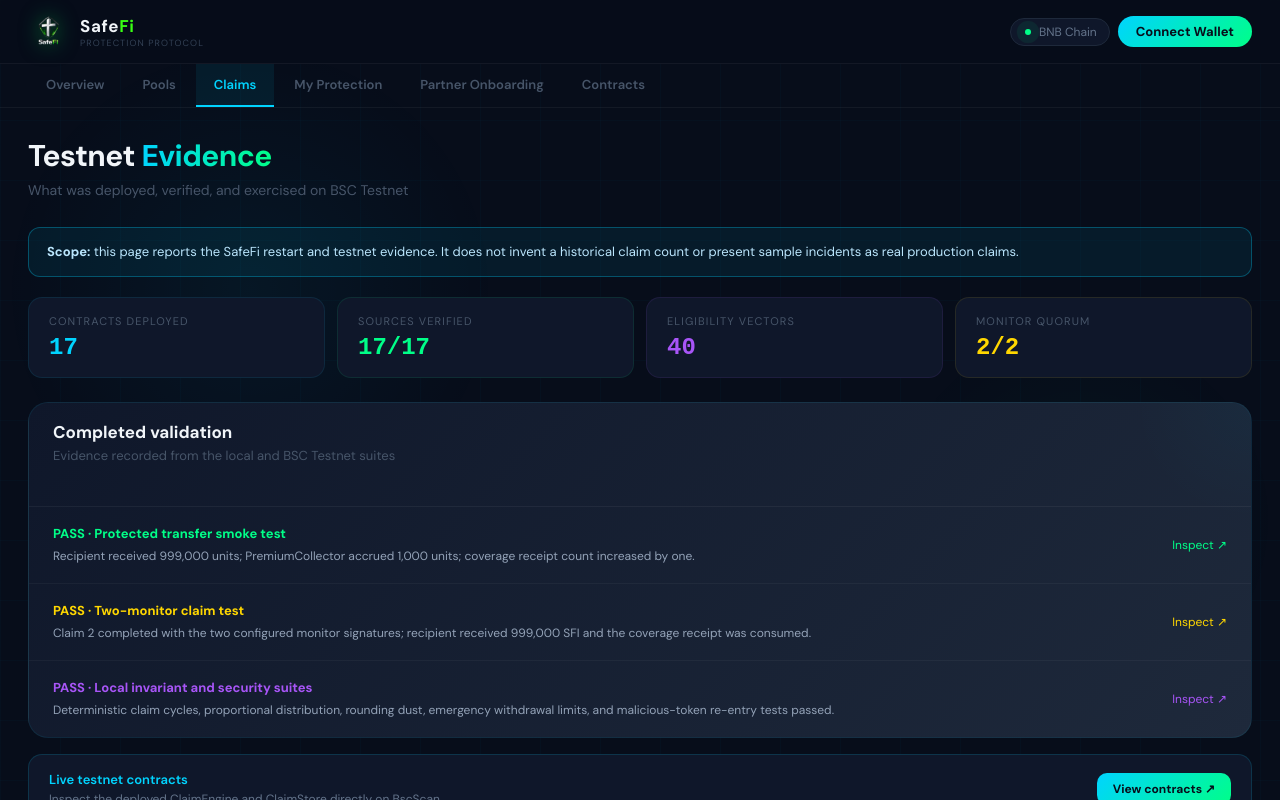
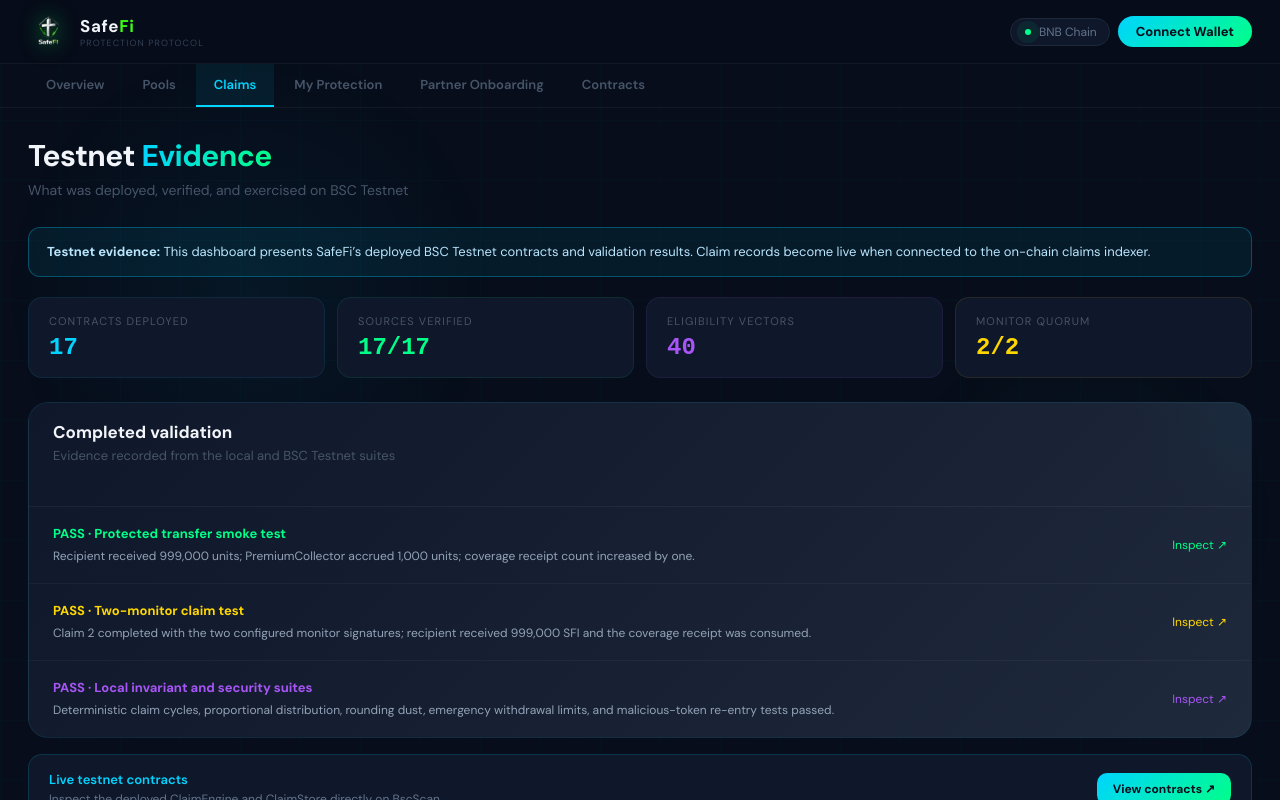
Before and after one commit to kasaliAyomideEmmanuel/safefi-platform, a React (Vite) app: page / in a window 1280 px wide. Both pictures are taken after a click on the button "Claims". Shown: the top 800 px of the page. Built offline with nearby package versions, Linux system fonts and the light colour scheme.

Commit message:
Refine testnet evidence messaging

```diff
--- a/src/App.jsx
+++ b/src/App.jsx
@@ -613,7 +613,7 @@ function ClaimsTab() {
       </div>
 
       <div style={{ marginBottom:20, padding:"14px 18px", borderRadius:12, border:"1px solid rgba(0,212,255,0.3)", background:"rgba(0,212,255,0.07)", color:"#bae6fd", fontSize:13, lineHeight:1.5 }}>
-        <strong>Scope:</strong> this page reports the SafeFi restart and testnet evidence. It does not invent a historical claim count or present sample incidents as real production claims.
+        <strong>Testnet evidence:</strong> This dashboard presents SafeFi’s deployed BSC Testnet contracts and validation results. Claim records become live when connected to the on-chain claims indexer.
       </div>
 
       <div style={{ display:"grid", gridTemplateColumns:"repeat(4,1fr)", gap:12, marginBottom:24 }}>
```
